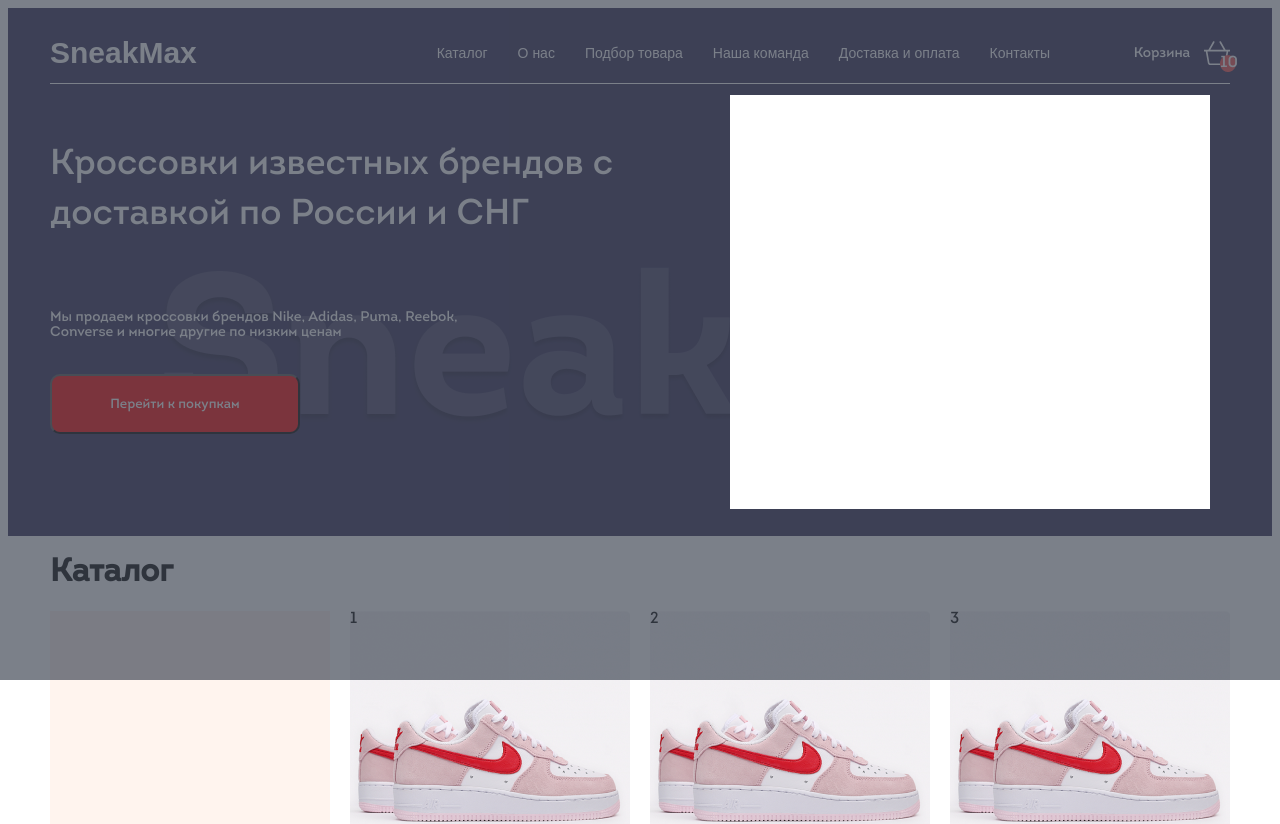
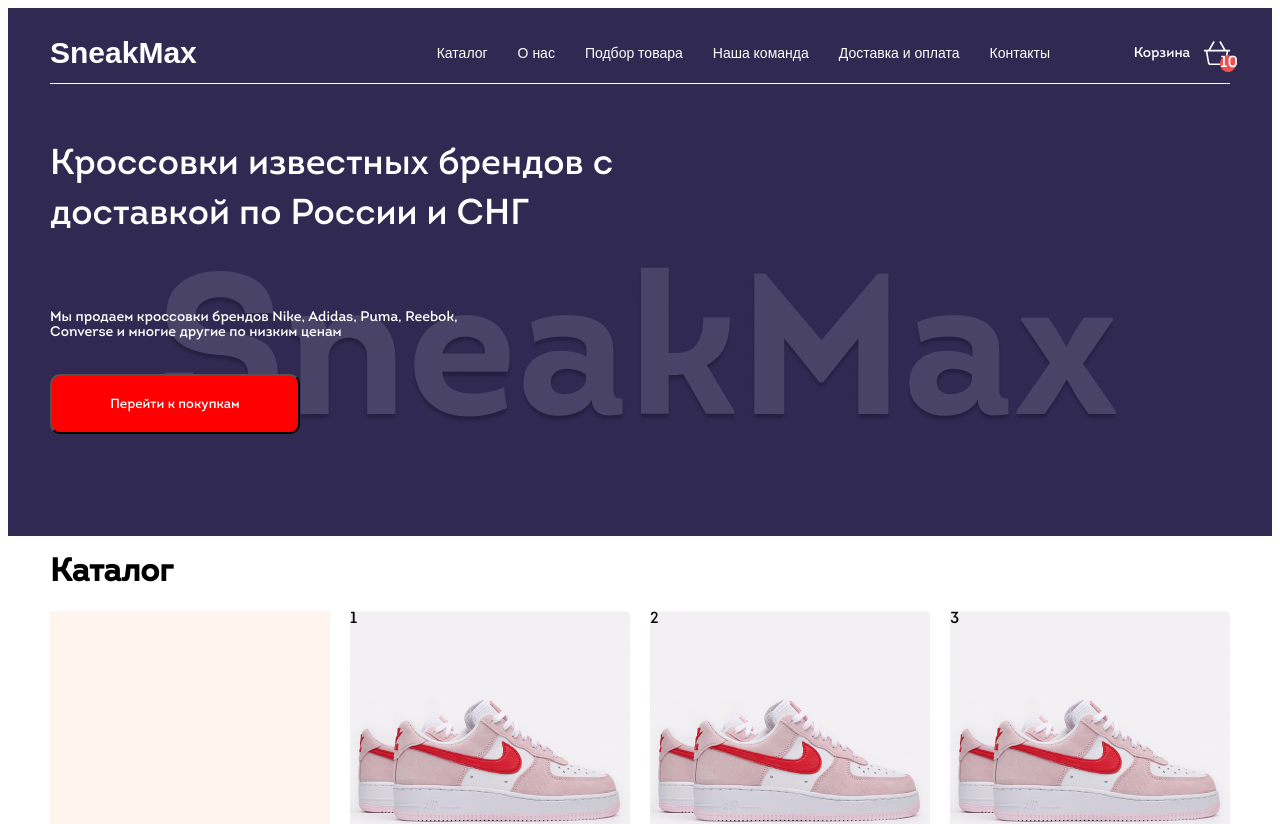
Before and after one commit to Edwar9/Diplom, a React (Vite) app: page / in a window 1280 px wide. Shown: the top 824 px of the page. Built offline with nearby package versions, Linux system fonts and the light colour scheme.

Commit message:
Создание ветки для работы с каталогом

```diff
--- a/src/componets/Hero/Content/content.tsx
+++ b/src/componets/Hero/Content/content.tsx
@@ -1,5 +1,4 @@
 
-import ModalOne from "../ModalOne/modalOne";
 import style from "./style.module.css";
 
 const Content = () => {
@@ -15,7 +14,6 @@
         </p>
         <button className={style.shopping}>Перейти к покупкам</button>
       </div>
-      <ModalOne />
     </>
   );
 };
```
Also changed, not shown: src/componets/Catalog/ModalOne/modalOne.tsx (added, +11 -0 lines).
